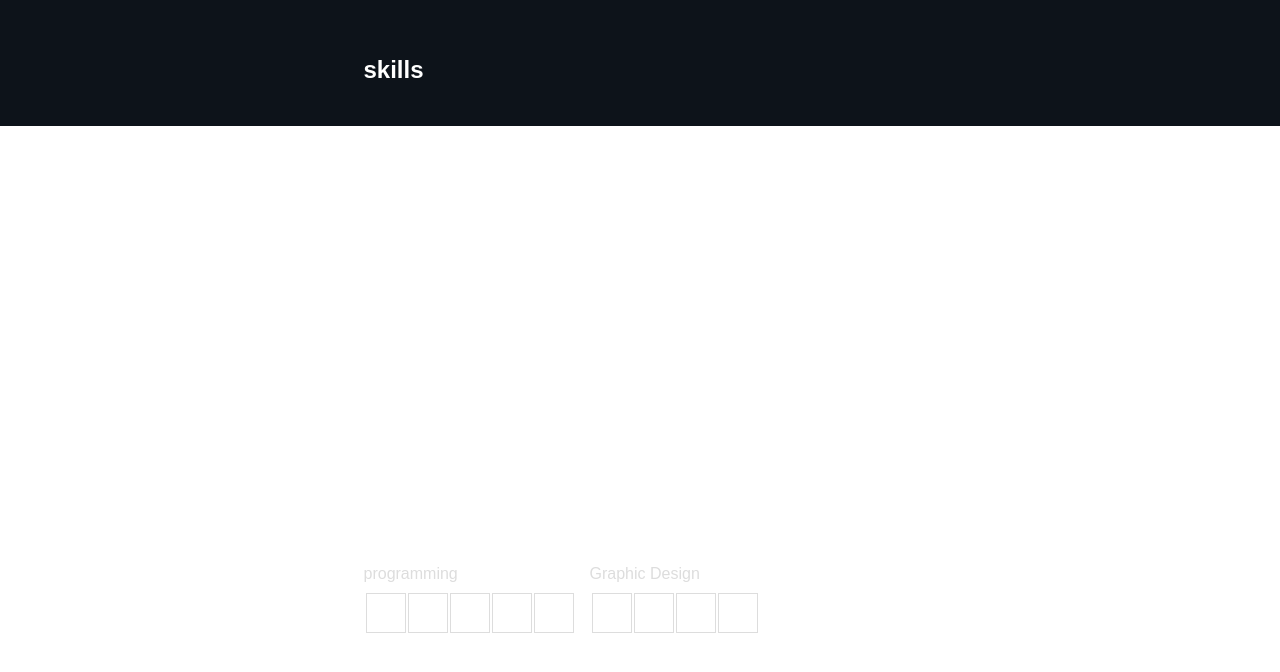
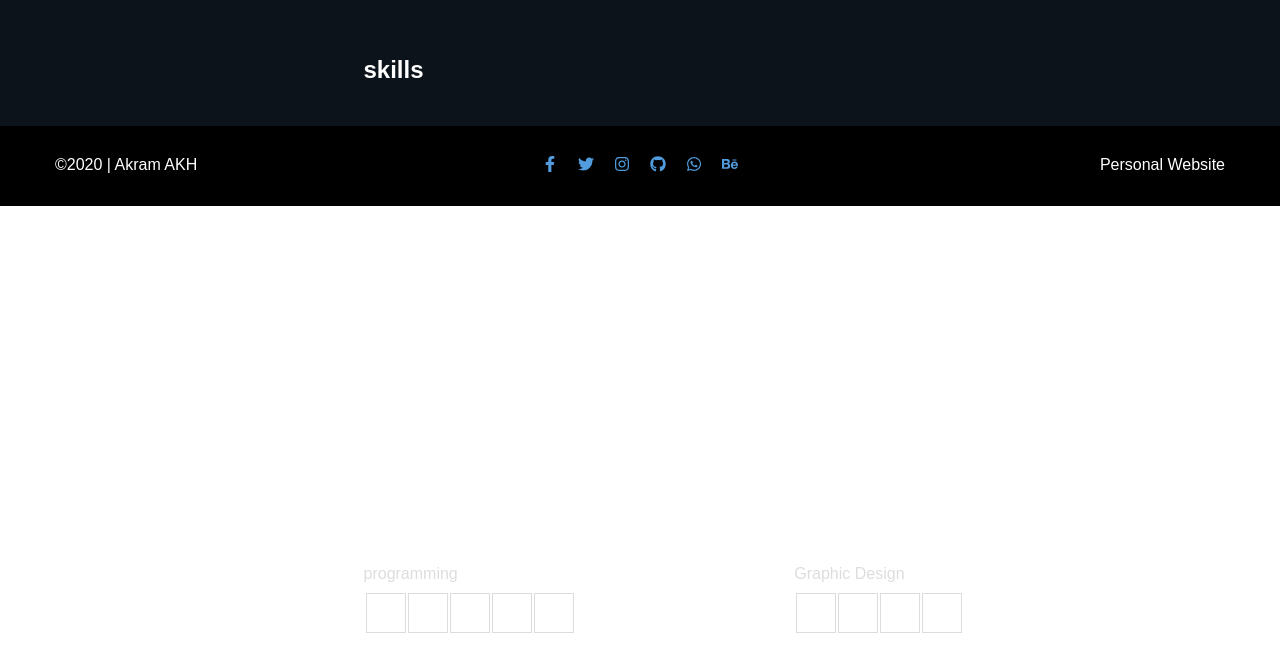
Before and after one commit to akramakh/cms, a React (Create React App) app: page / in a window 1280 px wide. Shown: the part 1413-2085 px from the top of the page. Built offline with nearby package versions, Linux system fonts and the light colour scheme.

Commit message:
add 'Footer' section with basic style

```diff
--- a/src/App.js
+++ b/src/App.js
@@ -3,6 +3,7 @@ import CommingSoon from './components/sections/commingSoon';
 import Header from './components/header';
 import Hero from './components/sections/hero';
 import About from './components/sections/about';
+import Footer from './components/sections/footer';
 
 import './App.scss';
 
@@ -23,6 +24,7 @@ class App extends Component {
         <section class='body-container'>
           <Hero />
           <About />
+          <Footer />
         </section>
       </div>
     );
--- a/src/App.scss
+++ b/src/App.scss
@@ -31,6 +31,22 @@ a {
 }
 h1 {
   text-transform: uppercase;
+}
+.row {
+  display: flex;
+  flex-direction: row;
+  .col-md-3 {
+    width: 25%;
+  }
+  .col-md-6 {
+    width: 50%;
+  }
+  .col-md-9 {
+    width: 75%;
+  }
+  .col-md-12 {
+    width: 100%;
+  }
 }
 .btn {
   padding: 10px 12px;
--- a/src/components/sections/about/style.scss
+++ b/src/components/sections/about/style.scss
@@ -4,19 +4,6 @@
   text-align: left;
   width: 100%;
 
-  .row {
-    display: flex;
-    flex-direction: row;
-    .col-md-3 {
-      width: 25%;
-    }
-    .col-md-9 {
-      width: 75%;
-    }
-    .col-md-12 {
-      width: 100%;
-    }
-  }
   .img-container {
     width: 200px;
     height: 200px;
--- /dev/null
+++ b/src/components/sections/footer/index.js
@@ -0,0 +1,83 @@
+import React from 'react';
+import {
+  FaFacebookF,
+  FaInstagram,
+  FaTwitter,
+  FaGithub,
+  FaWhatsapp,
+  FaBehance,
+} from 'react-icons/fa';
+
+import './style.scss';
+
+export default function Footer() {
+  const year = new Date().getFullYear();
+  return (
+    <div>
+      <footer>
+        <div class='container cms-container'>
+          <div class='row copyright'>
+            <div class='col-md-3'>
+              <p class='copyright roboto'>&copy;{year} | Akram AKH</p>
+            </div>
+            <div class='col-md-6'>
+              <p class='social'>
+                <a
+                  href='http://www.fb.com/akramabukhousa'
+                  title='@akramabukhousa'
+                  class='facebook'
+                  target='_blank'
+                >
+                  <FaFacebookF />
+                </a>
+                <a
+                  href='http://www.twitter.com/akramabukhousa'
+                  title='@akramabukhousa'
+                  class='twitter'
+                  target='_blank'
+                >
+                  <FaTwitter />
+                </a>
+                <a
+                  href='http://www.instagram.com/akramabukhousa'
+                  title='@akramabukhousa'
+                  class='instagram'
+                  target='_blank'
+                >
+                  <FaInstagram />
+                </a>
+                <a
+                  href='http://github.com/akramakh'
+                  title='+970595527040'
+                  class='gplus'
+                  target='_blank'
+                >
+                  <FaGithub />
+                </a>
+                <a
+                  href='http://www.wa.me/970595527040'
+                  title='+970595527040'
+                  class='gplus'
+                  target='_blank'
+                >
+                  <FaWhatsapp />
+                </a>
+                <a
+                  href='http://www.behance.net/akramakh'
+                  title='@akramabukhousa'
+                  class='email'
+                  target='_blank'
+                >
+                  <FaBehance />
+                </a>
+              </p>
+            </div>
+            <div class='col-md-3'>
+              <p class='credit roboto'>Personal Website</p>
+            </div>
+          </div>
+        </div>
+      </footer>
+    </div>
+  );
+}
--- /dev/null
+++ b/src/components/sections/footer/style.scss
@@ -0,0 +1,15 @@
+footer {
+  padding: 30px 0;
+  background: #000;
+  color: #fff;
+}
+footer .social {
+  text-align: center;
+}
+footer .social a {
+  margin: 5px;
+  padding: 5px;
+}
+footer .credit {
+  text-align: right;
+}
```
Also changed, not shown: 1 other file (tests, documents, lock files or other folders).
